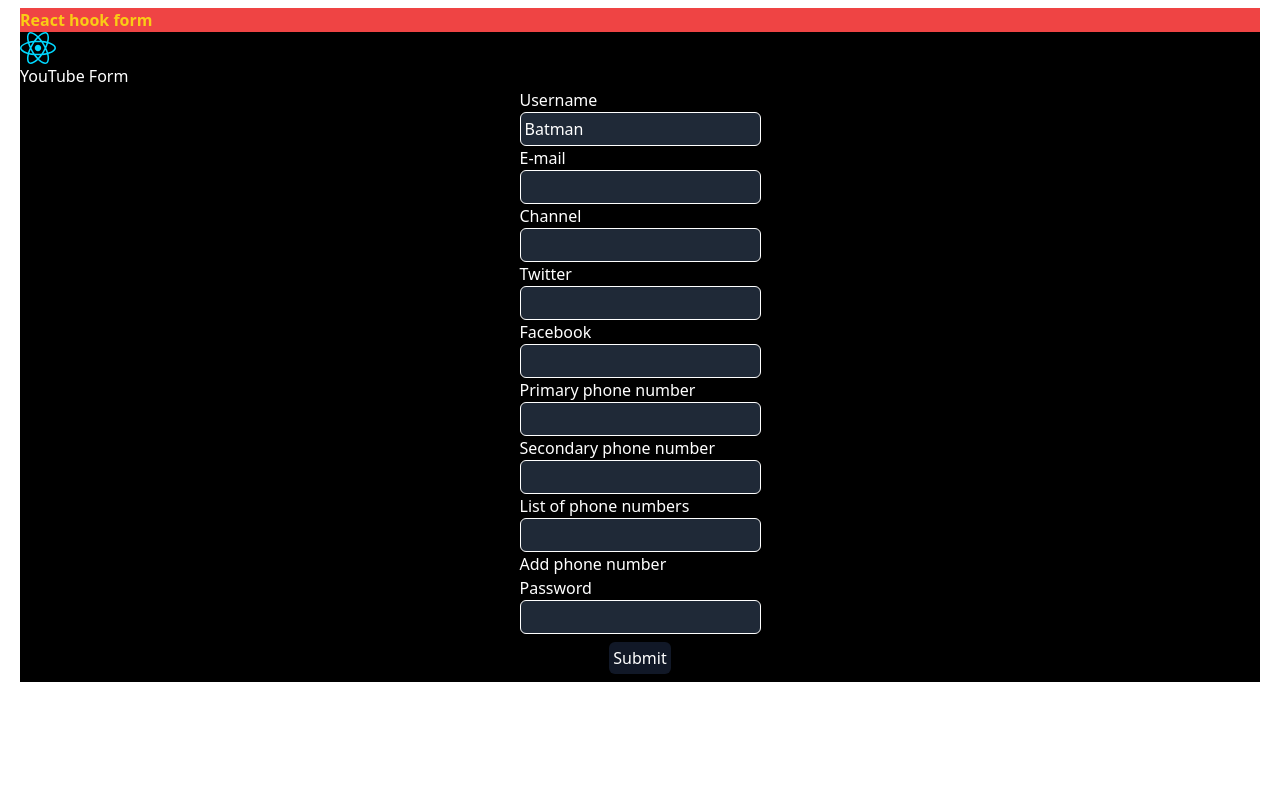
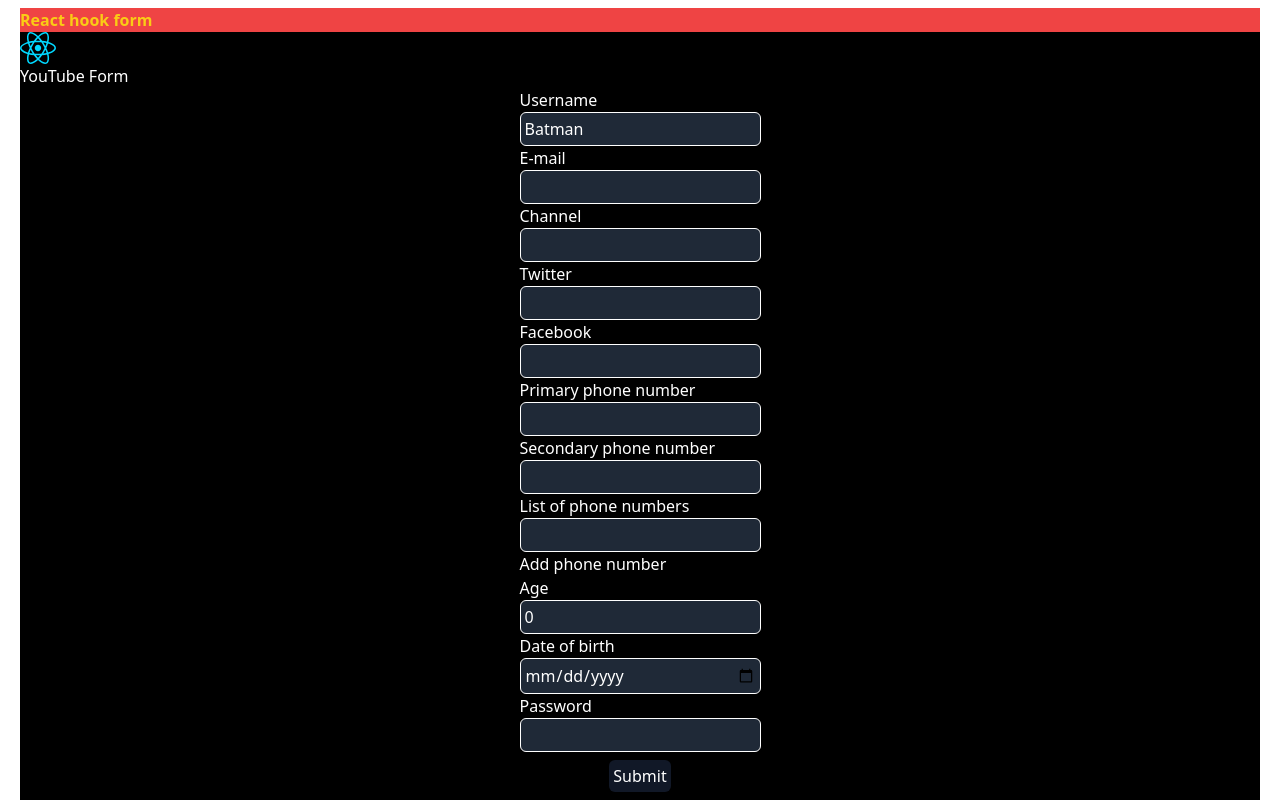
Before and after one commit to SARPAINe/React-hook-form, a React (Vite) app: page / in a window 1280 px wide. Built offline with nearby package versions, Linux system fonts and the light colour scheme.

Commit message:
feat: Numeric and Date Values

```diff
--- a/src/components/YouTubeForm.tsx
+++ b/src/components/YouTubeForm.tsx
@@ -14,6 +14,8 @@ type FormValues = {
   phNumbers: {
     number: string;
   }[];
+  age: number;
+  dob: Date;
 };
 
 export const YouTubeForm = () => {
@@ -42,6 +44,8 @@ export const YouTubeForm = () => {
       },
       phoneNumbers: ["", ""],
       phNumbers: [{ number: "" }],
+      age: 0,
+      dob: new Date(),
     },
   });
 
@@ -145,6 +149,12 @@ export const YouTubeForm = () => {
             })}
             className="border border-white border-solid rounded-md bg-gray-800  focus:outline-none p-1"
           />
+          <p className="text-red-700">
+            {/* {errors.phoneNumbers &&
+              errors.phoneNumbers[0] &&
+              errors.phoneNumbers[0].message} */}
+            {errors?.phoneNumbers?.[0]?.message}
+          </p>
         </div>
         <div className="mx-2 flex flex-col">
           <label htmlFor="secondary-phone">Secondary phone number</label>
@@ -181,6 +191,34 @@ export const YouTubeForm = () => {
           </div>
         </div>
 
+        <div className="mx-2 flex flex-col">
+          <label htmlFor="age">Age</label>
+          <input
+            type="number"
+            id="age"
+            {...register("age", {
+              valueAsNumber: true,
+              required: "Age is required",
+            })}
+            className="border border-white border-solid rounded-md bg-gray-800  focus:outline-none p-1"
+          />
+          <p className="text-red-700">{errors?.age?.message}</p>
+        </div>
+
+        <div className="mx-2 flex flex-col">
+          <label htmlFor="dob">Date of birth</label>
+          <input
+            type="date"
+            id="dob"
+            {...register("dob", {
+              valueAsDate: true,
+              required: "Date of birth is required",
+            })}
+            className="border border-white border-solid rounded-md bg-gray-800  focus:outline-none p-1"
+          />
+          <p className="text-red-700">{errors?.dob?.message}</p>
+        </div>
+
         <div className="flex flex-col mx-2">
           <label htmlFor="password">Password</label>
           <input
```
